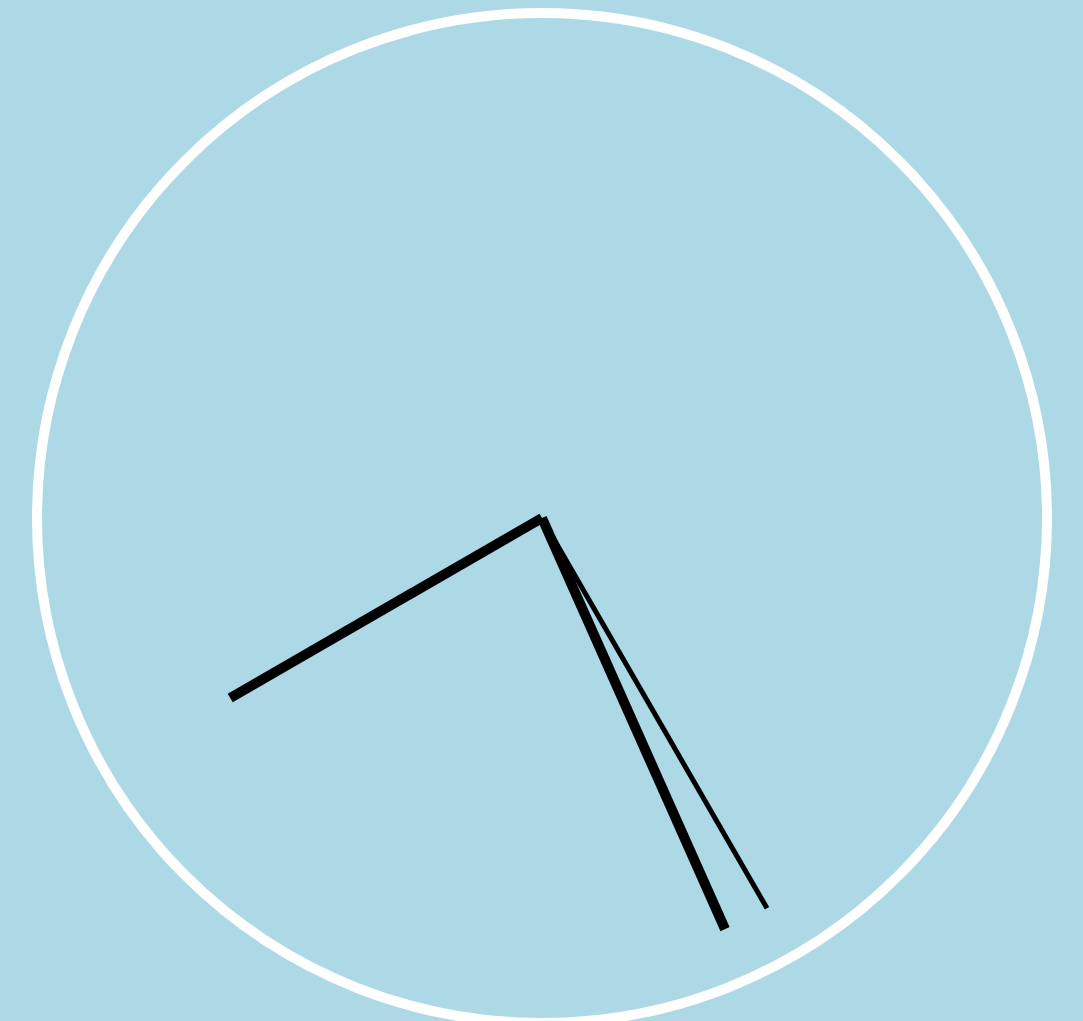
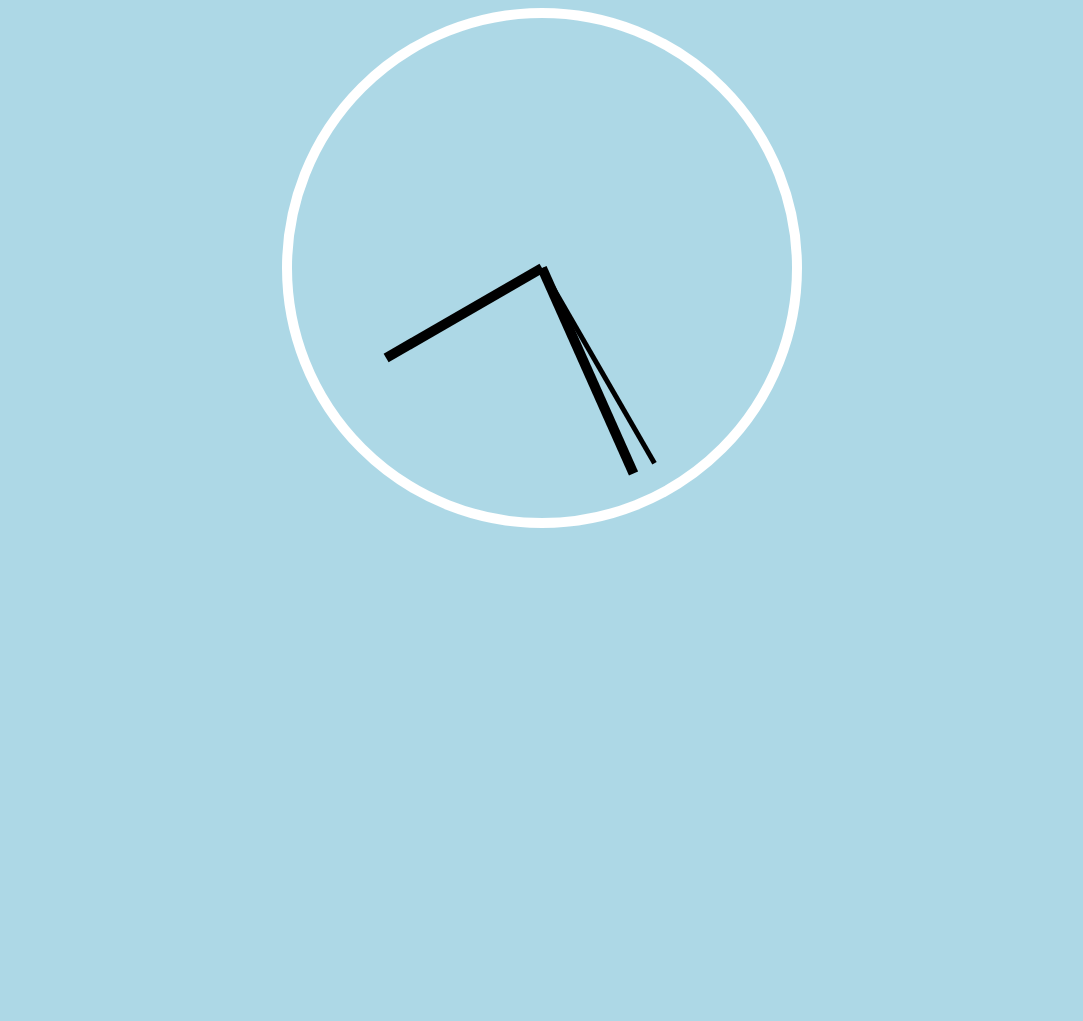
Before and after one commit to bartekh21/jsclock, a plain HTML site: page index.html in a window 1280 px wide. Shown: the top 1021 px of the page, without its empty margins (98-1181 px from the left). After the commit the page ends 800 px from the top, so only its background shows below. Drawn offline with Linux system fonts and the light colour scheme.

Commit message:
Update main.css

```diff
--- a/main.css
+++ b/main.css
@@ -5,8 +5,8 @@ body {
 .clock {
   border: 10px solid #fff;
   border-radius: 50%;
-  width: 1000px;
-  height: 1000px;
+  width: 500px;
+  height: 500px;
   margin: auto;
 }
 .clock-face {
```
